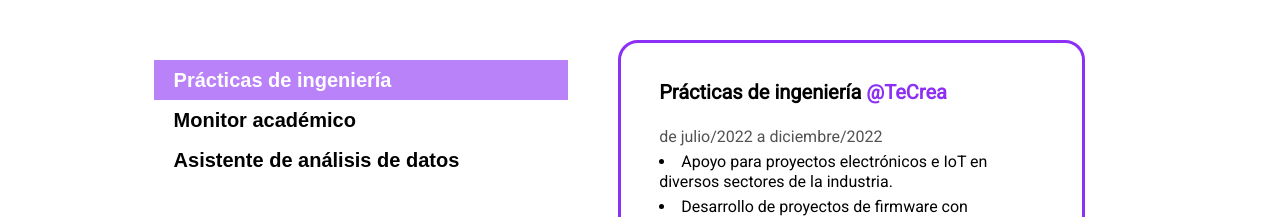
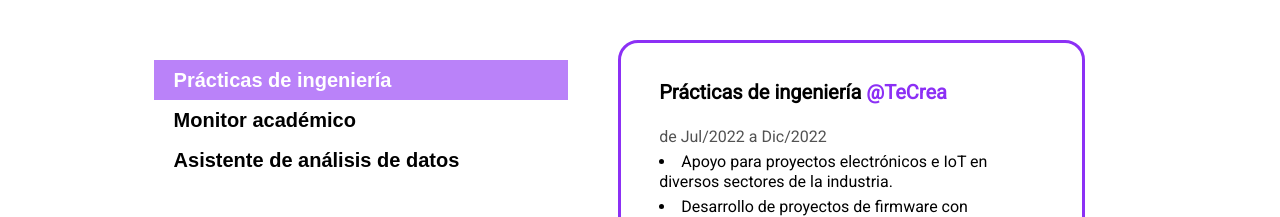
Before and after one commit to CarlosMena01/Personal-portfolio, a React (Create React App) app: page / in a window 1280 px wide. Shown: the part 2680-2897 px from the top of the page. Built offline with nearby package versions, Linux system fonts and the light colour scheme.

Commit message:
[FIX] Experience dates

```diff
--- a/src/data/lenguages.js
+++ b/src/data/lenguages.js
@@ -34,11 +34,11 @@ const en_US = {
         exp: ["Support for the electronics and IoT projects in varius sector of the industry.", "Develop firmware projects with different MCUs.", "Minimize errors and noise in circuit designs."]
         },
         table2:{
-        data:["Academic monitor","UnalMed", "from Jul/2022 to Dec/2022"],
+        data:["Academic monitor","UnalMed", "from Jun/2021 to Dec/2022"],
         exp: ["Support for the teaching tasks in the course of fundamentals of circuits.", "Preparation laboratory practices and help in student projects.", "Develop learn strategies for the students"]
         },
         table3:{
-        data:["Data analyst assistent","UnalMed", "from Jul/2022 to Dec/2022"],
+        data:["Data analyst assistent","UnalMed", "from Jul/2021 to Sep/2021"],
         exp: ["Ensure optimal collection of contamination data.", "Analyze the accuracy of machine learning models to predict the data.", "Create grapical systems to visualize the data"]
         }
     },
@@ -96,15 +96,15 @@ const es_LA = {
         btn2: "Monitor académico",
         btn3: "Asistente de análisis de datos",
         table1:{
-            data:["Prácticas de ingeniería","TeCrea", "de julio/2022 a diciembre/2022"],
+            data:["Prácticas de ingeniería","TeCrea", "de Jul/2022 a Dic/2022"],
             exp: ["Apoyo para proyectos electrónicos e IoT en diversos sectores de la industria.", "Desarrollo de proyectos de firmware con diferentes MCUs.", "Minimizar errores y ruido en diseños de circuitos."]
         },
         table2:{
-            data:["Monitor académico","UnalMed", "de julio/2022 a diciembre/2022"],
+            data:["Monitor académico","UnalMed", "de Jun/2021 a Dic/2022"],
             exp: ["Apoyo para las tareas de enseñanza en el curso de fundamentos de circuitos.", "Preparación de prácticas de laboratorio y ayuda en proyectos de estudiantes.", "Desarrollar estrategias de aprendizaje para los estudiantes."]
         },
         table3:{
-            data:["Asistente de análisis de datos","UnalMed", "de julio/2022 a diciembre/2022"],
+            data:["Asistente de análisis de datos","UnalMed", "de Jul/2021 a Sep/2021"],
             exp: ["Asegurar la recolección óptima de datos de contaminación.", "Analizar la precisión de los modelos de aprendizaje automático para predecir los datos.", "Crear sistemas gráficos para visualizar los datos."]
         }
     },
```
